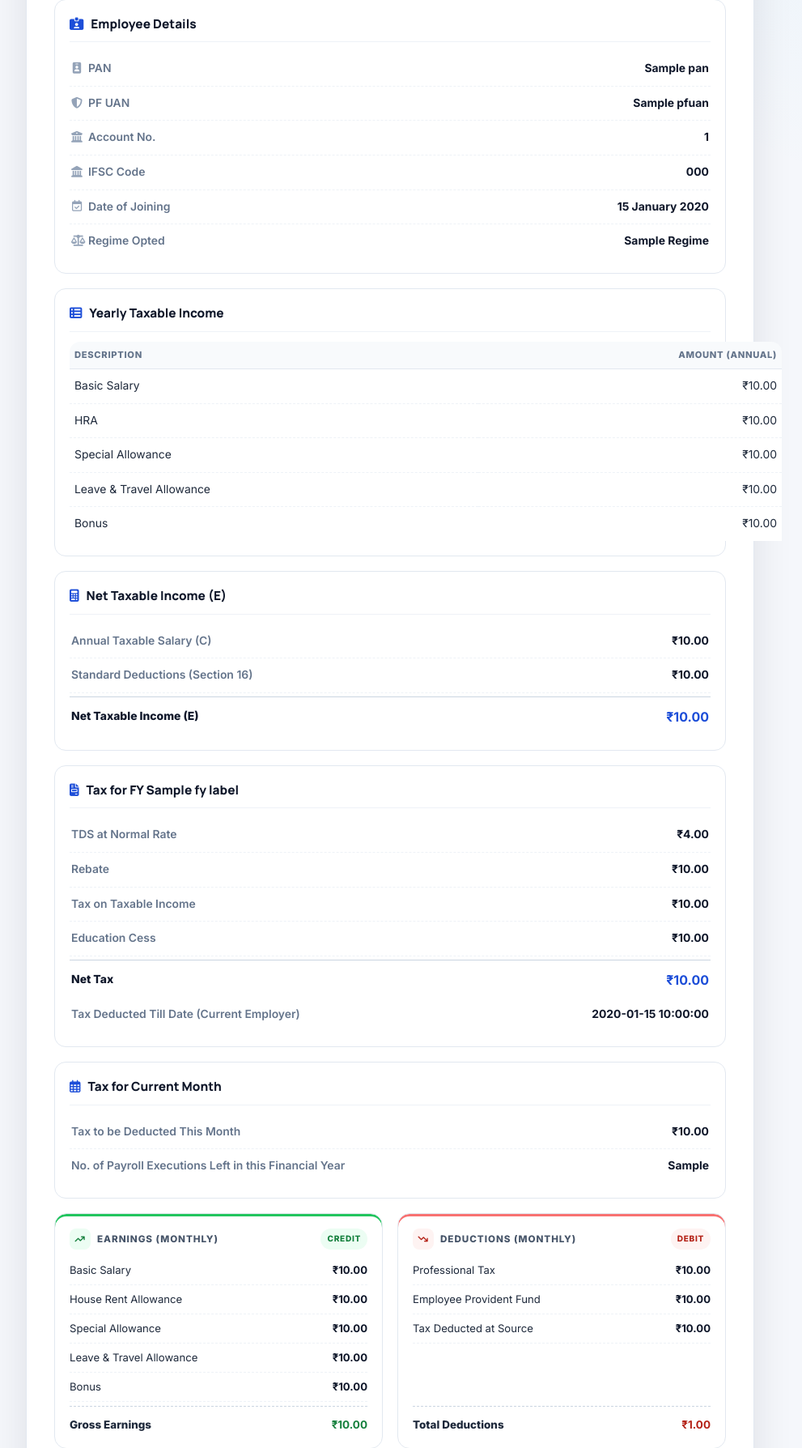
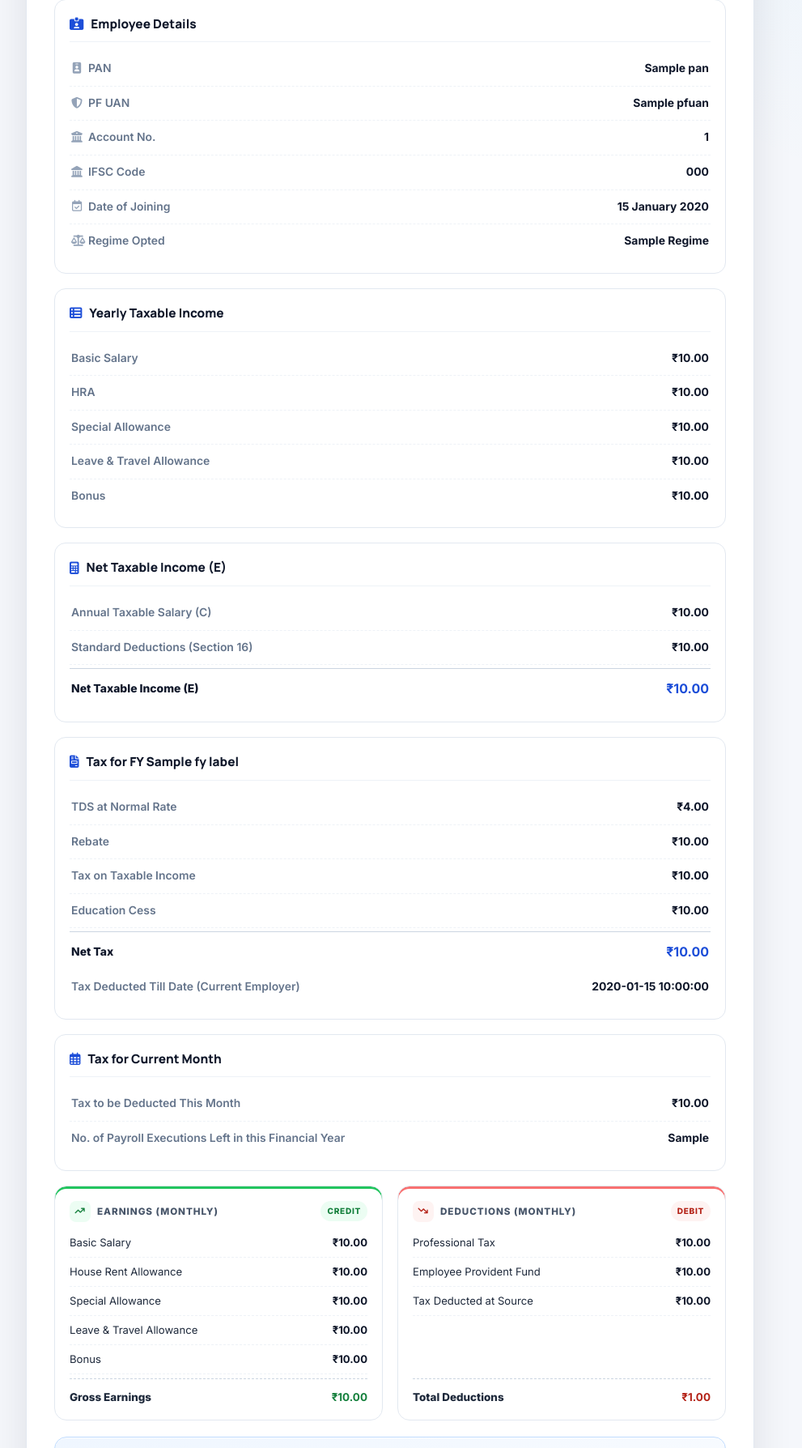
Before and after one commit to RizwanaTheDeveloper/PayRoll, a Flask app: template templates/payroll.html in a window 1280 px wide. Shown: the part 414-2202 px from the top of the page at 81% size, without its empty margins (158-1149 px from the left). Run offline with Flask 3, Linux system fonts and the light colour scheme; the template is opened without the code that fills it: most values are stand-ins (such as "Sample title", 1, 10 or a date in 2020).

Commit message:
UIChange5

```diff
--- a/static/style.css
+++ b/static/style.css
@@ -695,7 +695,7 @@ tbody tr:last-child td { border-bottom: none; }
   align-items: center;
   justify-content: flex-end;
   gap: 8px;
-  flex-wrap: wrap;
+  flex-wrap: nowrap;
 }
 
 .inline-form {
--- a/templates/payroll.html
+++ b/templates/payroll.html
@@ -37,17 +37,6 @@
     </div>
   </div>
 
-  {% if payroll.hikes_applied and payroll.hikes_applied > 0 %}
-  <div class="hike-note">
-    <i class="fa-solid fa-arrow-trend-up" aria-hidden="true"></i>
-    <span>
-      CTC reflects <strong>{{ payroll.hikes_applied }}</strong> automatic hike{{ '' if payroll.hikes_applied == 1 else 's' }}
-      of 3% (every 6 months since joining) — up from
-      <strong>{{ payroll.original_ctc | inr }}</strong> to <strong>{{ payroll.ctc | inr }}</strong> annually.
-    </span>
-  </div>
-  {% endif %}
-
   <!-- Employee bank & tax details -->
   <div class="detail-panel">
     <div class="detail-panel-heading">
@@ -82,23 +71,38 @@
   </div>
 
   <!-- Yearly taxable income breakup -->
-  <div class="detail-panel">
-    <div class="detail-panel-heading">
-      <i class="fa-solid fa-table-list" aria-hidden="true"></i> Yearly Taxable Income
+<div class="detail-panel">
+  <div class="detail-panel-heading">
+    <i class="fa-solid fa-table-list" aria-hidden="true"></i> Yearly Taxable Income
+  </div>
+
+  <div class="details-list">
+    <div class="detail-row">
+      <span class="detail-label">Basic Salary</span>
+      <span class="detail-value">{{ (payroll.basic * 12) | inr }}</span>
     </div>
-    <table class="breakdown-table">
-      <thead>
-        <tr><th>Description</th><th class="num">Amount (Annual)</th></tr>
-      </thead>
-      <tbody>
-        <tr><td>Basic Salary</td><td class="num">{{ (payroll.basic * 12) | inr }}</td></tr>
-        <tr><td>HRA</td><td class="num">{{ (payroll.hra * 12) | inr }}</td></tr>
-        <tr><td>Special Allowance</td><td class="num">{{ (payroll.special_allowance * 12) | inr }}</td></tr>
-        <tr><td>Leave &amp; Travel Allowance</td><td class="num">{{ (payroll.lta * 12) | inr }}</td></tr>
-        <tr><td>Bonus</td><td class="num">{{ (payroll.bonus * 12) | inr }}</td></tr>
-      </tbody>
-    </table>
+
+    <div class="detail-row">
+      <span class="detail-label">HRA</span>
+      <span class="detail-value">{{ (payroll.hra * 12) | inr }}</span>
+    </div>
+
+    <div class="detail-row">
+      <span class="detail-label">Special Allowance</span>
+      <span class="detail-value">{{ (payroll.special_allowance * 12) | inr }}</span>
+    </div>
+
+    <div class="detail-row">
+      <span class="detail-label">Leave &amp; Travel Allowance</span>
+      <span class="detail-value">{{ (payroll.lta * 12) | inr }}</span>
+    </div>
+
+    <div class="detail-row">
+      <span class="detail-label">Bonus</span>
+      <span class="detail-value">{{ (payroll.bonus * 12) | inr }}</span>
+    </div>
   </div>
+</div>
 
   <!-- Net taxable income -->
   <div class="detail-panel">
```
